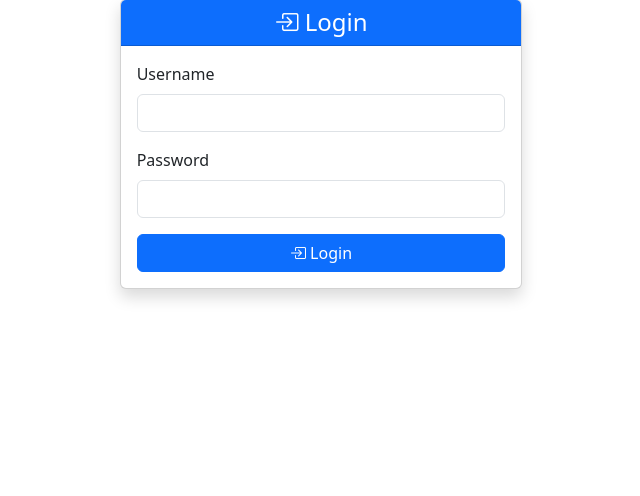
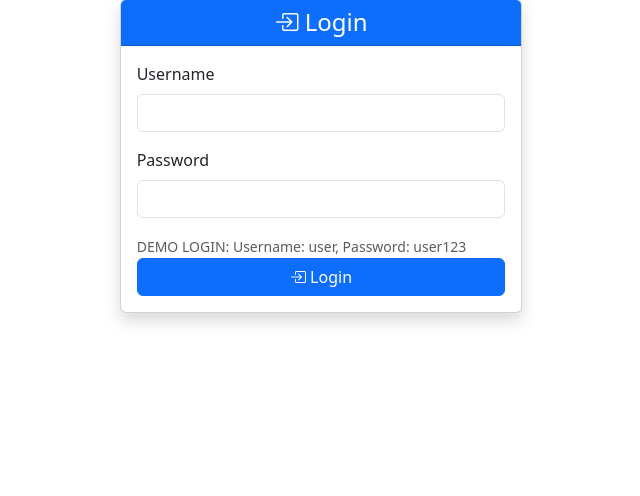
Before and after one commit to PedroBigossi/logistik, a Flask app: page /auth/login in a window 1280 px wide. Shown: the part 97-593 px from the top of the page, without its empty margins (319-959 px from the left). Run offline with Flask 3, Linux system fonts and the light colour scheme; data comes from the database, SQL or seed files in the repository.

Commit message:
[feat] adding a small text showing demo login

```diff
--- a/templates/auth/login.html
+++ b/templates/auth/login.html
@@ -38,6 +38,7 @@
                             </div>
                         {% endif %}
                     </div>
+                    <small class="form-text text-muted">DEMO LOGIN: Username: user, Password: user123</small>
 
                     <div class="d-grid">
                         <button type="submit" class="btn btn-primary">
```
